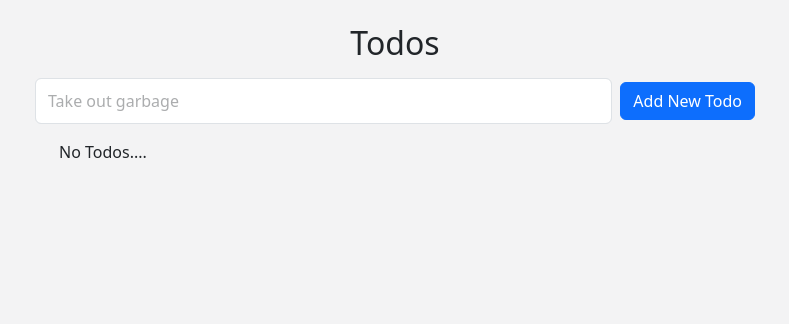
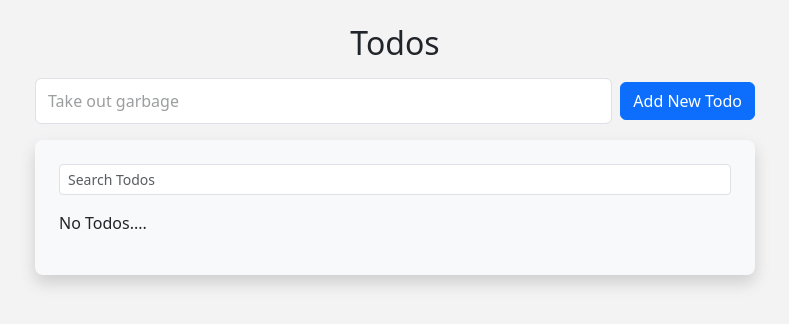
Before and after one commit to csgomez/todos-ts-react-redux, a React (Vite) app: page / in a window 1280 px wide. Shown: the top 324 px of the page, without its empty margins (245-1034 px from the left). Built offline with nearby package versions, Linux system fonts and the light colour scheme.

Commit message:
More style changes. Added Filter component back.

```diff
--- a/src/App.tsx
+++ b/src/App.tsx
@@ -3,6 +3,7 @@ import './styles/App.css';
 import AddTodoForm from './features/todos/AddTodoForm';
 import TodosList from './features/todos/TodosList';
 import 'bootstrap/dist/css/bootstrap.min.css';
+import FilterInput from './features/filter/FilterInput';
 
 function App() {
   return (
@@ -11,7 +12,8 @@ function App() {
       <div className="App">
         <AddTodoForm />
       </div>
-      <main className="App rounded-1 px-4 mt-3">
+      <main className="App bg-light py-4 shadow rounded-3 px-4 mt-3">
+        <FilterInput />
         <TodosList />
         <Toaster />
       </main>
--- a/src/features/filter/FilterInput.tsx
+++ b/src/features/filter/FilterInput.tsx
@@ -7,17 +7,18 @@ const FilterInput = () => {
   const dispatch = useAppDispatch();
 
   return (
-    <div className="d-flex align-items-center">
-      <label htmlFor="searchFilterInput" className="me-3">
-        Search
-      </label>
+    <div className="d-flex align-items-center mb-3">
       <input
         id="searchFilterInput"
         type="text"
         value={searchFilter}
         onChange={(e) => dispatch(setSearchFilter(e.target.value))}
-        className="form-control"
+        className="form-control form-control-sm"
+        placeholder="Search Todos"
       />
+      {/* <label htmlFor="searchFilterInput" className="me-3">
+        Search
+      </label> */}
     </div>
   );
 };
--- a/src/styles/App.css
+++ b/src/styles/App.css
@@ -17,7 +17,7 @@ input[type='checkbox']:checked + .todo-title {
 }
 
 #formTitle::placeholder {
-  opacity: 50%;
+  opacity: 60%;
 }
 
 .list-group-item > .opacity-on-hover {
```
